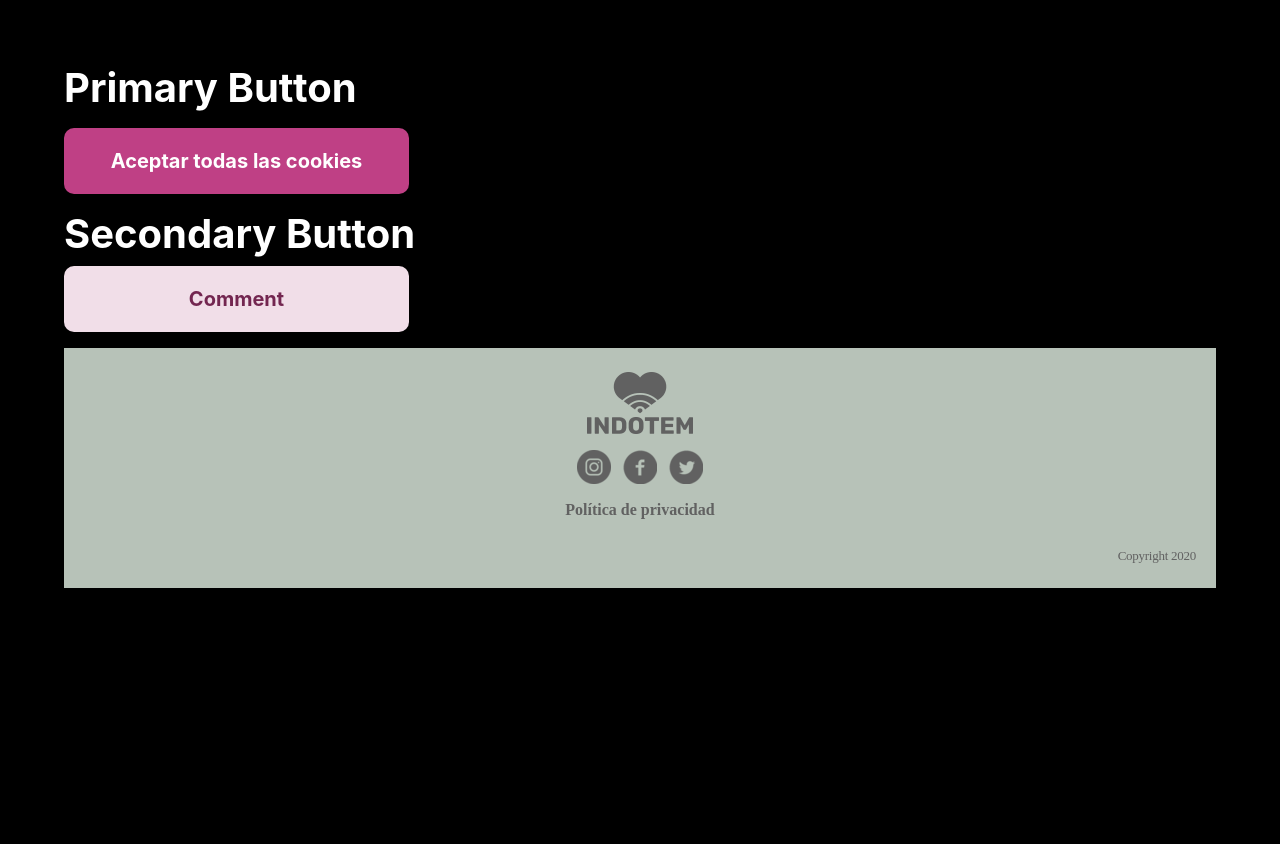
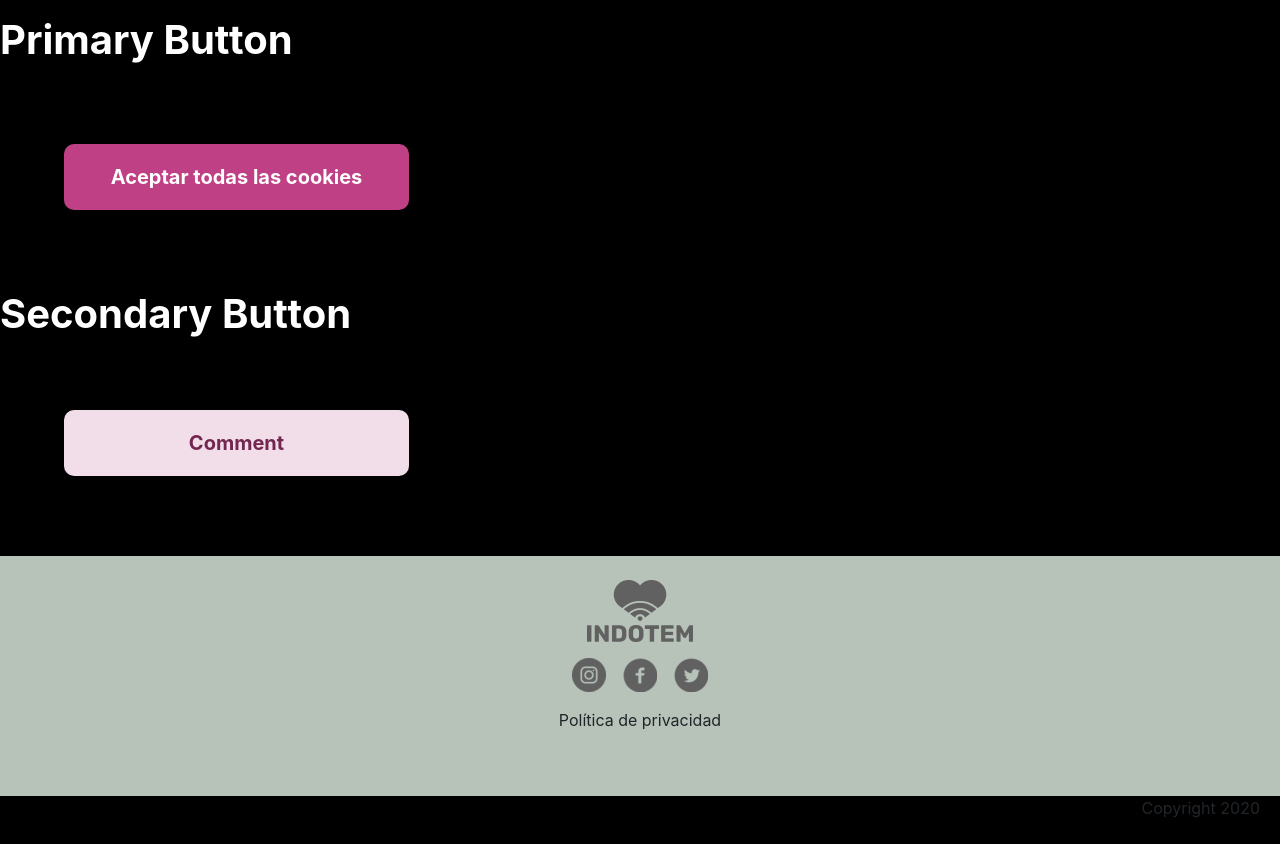
Before and after one commit to Indotem-Salddud/landing-page-fend, a React (Create React App) app: page / in a window 1280 px wide. Before the commit the page ends 800 px from the top, so only its background shows below. Built offline with nearby package versions, Linux system fonts and the light colour scheme.

Commit message:
corrected footer and buttons sizes from px to rem

```diff
--- a/src/common/Tokens.ts
+++ b/src/common/Tokens.ts
@@ -8,12 +8,12 @@ export const Tokens = {
       Secondary:"#F1DEE8",
       SecondaryPressed:"#EBCBDD",
       SecondaryHover:"#EBCBDD",
-      SecondaryDisabled:"#F4E7EE"
+      SecondaryDisabled:"#F4E7EE",
     },
   },
   Borders: {
     Radius: {
-      Medium: "10px"
+      Medium: "0.625rem"
     },
   },
   Constraints: {
@@ -25,7 +25,7 @@ export const Tokens = {
   },
   Text: {
     Weight: "bold",
-    Size: "20px",
+    Size: "1.25rem",
     Color: {
       Primary: "#FFFFFF",
       PrimaryDisabled: "#F7F7FC",
@@ -34,21 +34,43 @@ export const Tokens = {
     },
   },
   Padding: {
-    Medium: "16px 40px"
+    Medium: "1rem 2.5rem"
   },
   Height:{
-    Large:"66px"
+    Large:"4.125rem"
   },
   Width:{
-    Large:"345px"
+    Large:"21.563rem"
   },
    BoxShadow:{
-    Medium:"0px 4px 4px rgba(0, 0, 0, 0.08), inset 0px 4px 4px rgba(0, 0, 0, 0.16)"
+    Medium:"0rem 0.25rem 0.25rem rgba(0, 0, 0, 0.08), inset 0rem 0.25rem 0.25rem rgba(0, 0, 0, 0.16)"
   },
   Footer: {
     Color:"#B7C2B8",
-    Height: "240px",
+    Height: "15rem",
+    FooterText:{
+      Position:"absolute",
+      FontFamily:"Rubik",
+      FontStyle:"normal",
+      FontWeight:"bold",
+      FontSize:"1rem",
+      LineHeight:"1.1875rem",
+      Color:"#616161"
+    },
+    FooterText2:{
+      Position:"absolute",
+      FontFamily:"Rubik",
+      FontStyle:"normal",
+      FontWeight:"300",
+      FontSize:"0.8125rem",
+      LineHeight:"0.9375rem",
+      LetterSpacing:"-0.02rem",
+      Color:"#616161"
+    }
 
     },
+  Margin: {
+    Small:"5%"
+  }
 
 };
--- a/src/components/Buttons/Primary/ButtonPrimaryStyled.ts
+++ b/src/components/Buttons/Primary/ButtonPrimaryStyled.ts
@@ -4,6 +4,7 @@ import { Tokens } from "../../../common/Tokens";
 // * Styled Primary button
 export const PrimaryButtonStyled = styled.button`
   border: none;
+  margin: ${Tokens.Margin.Small};
   background: ${Tokens.Colors.Buttons.Primary};
   font-size: ${Tokens.Text.Size};
   font-weight: ${Tokens.Text.Weight};
--- a/src/components/Buttons/Secondary/ButtonSecondaryStyled.ts
+++ b/src/components/Buttons/Secondary/ButtonSecondaryStyled.ts
@@ -4,6 +4,7 @@ import { Tokens } from "../../../common/Tokens";
 // * Styled Secondary button
 export const SecondaryButtonStyled = styled.button`
   border: none;
+  margin: ${Tokens.Margin.Small};
   background: ${Tokens.Colors.Buttons.Secondary};
   font-size: ${Tokens.Text.Size};
   font-weight: ${Tokens.Text.Weight};
--- a/src/components/Footer/FooterStyled.ts
+++ b/src/components/Footer/FooterStyled.ts
@@ -11,25 +11,25 @@ export const FooterStyled = styled.footer`
 
 
 export const FooterTextStyled = styled.p`
-    position: absolute;
-    font-family: Rubik;
-    font-style: normal;
-    font-weight: bold;
-    font-size: 1rem;
-    line-height: 1.1875rem;
-    color: #616161;
+    position: ${Tokens.Footer.FooterText.Position}
+    font-family: ${Tokens.Footer.FooterText.FontFamily}
+    font-style: ${Tokens.Footer.FooterText.FontStyle}
+    font-weight: ${Tokens.Footer.FooterText.FontWeight}
+    font-size: ${Tokens.Footer.FooterText.FontSize}
+    line-height: ${Tokens.Footer.FooterText.LineHeight}
+    color: ${Tokens.Footer.FooterText.Color}
 
 
 `;
 
 export const FooterText2Styled = styled.p`
-    position: absolute;
-    font-family: Rubik;
-    font-style: normal;
-    font-weight: 300;
-    font-size: 0.8125rem;
-    line-height: 0.9375rem;
-    letter-spacing: -0.02em;
-    color: #616161;
+    position: ${Tokens.Footer.FooterText2.Position}
+    font-family: ${Tokens.Footer.FooterText2.FontFamily}
+    font-style: ${Tokens.Footer.FooterText2.FontStyle}
+    font-weight: ${Tokens.Footer.FooterText2.FontWeight}
+    font-size: ${Tokens.Footer.FooterText2.FontSize}
+    line-height: ${Tokens.Footer.FooterText2.LineHeight}
+    letter-spacing: ${Tokens.Footer.FooterText2.LetterSpacing}
+    color:${Tokens.Footer.FooterText2.Color}
 
 `;
--- a/src/sample/SampleStyle.css
+++ b/src/sample/SampleStyle.css
@@ -1,6 +1,6 @@
 body {
     background-color: #000;
-    margin: 5%;
+
 }
 
 .mt-3 {
```
